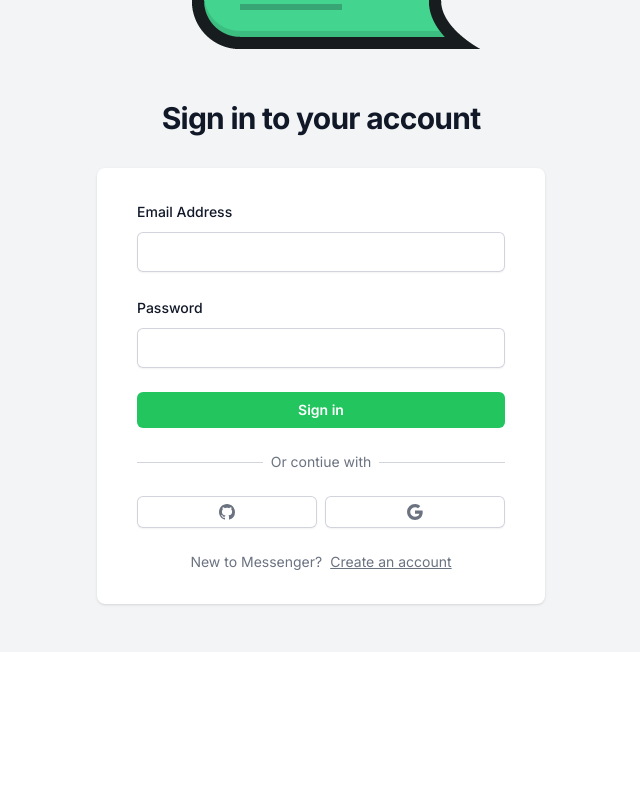
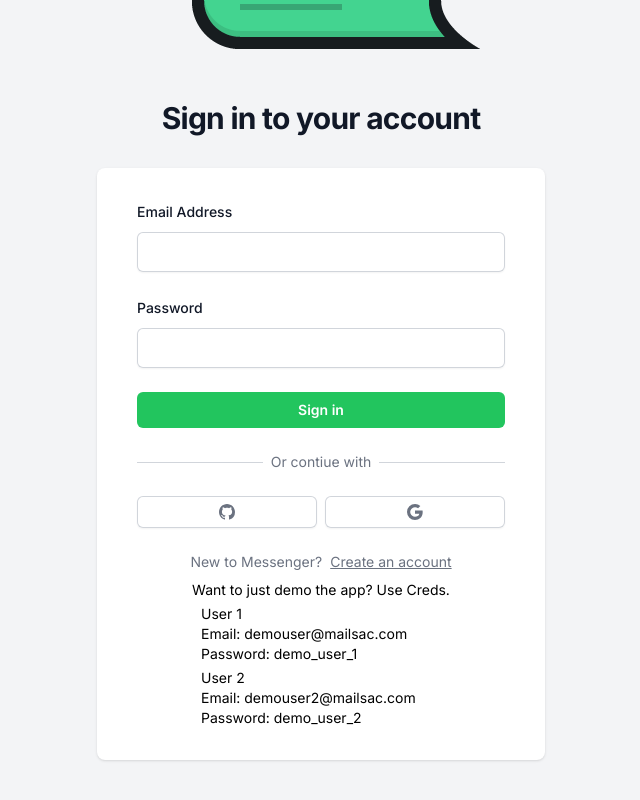
Before and after one commit to yashUcr773/SwiftChat, a Next.js app: page / in a window 1280 px wide. Shown: the part 290-1090 px from the top of the page, without its empty margins (319-959 px from the left). Before the commit the page ends 942 px from the top, so only its background shows below. Built offline with nearby package versions, Linux system fonts and the light colour scheme; no server answers; what pusher would draw is missing.

Commit message:
added demo user creds on signin/signup page

```diff
--- a/components/AuthFormComponent.tsx
+++ b/components/AuthFormComponent.tsx
@@ -10,6 +10,7 @@ import axios from "axios"
 import toast from "react-hot-toast"
 import { signIn, useSession } from "next-auth/react"
 import { useRouter } from "next/navigation"
+import DemoUserCreds from "./DemoUserCreds"
 
 type VARIANT = 'LOGIN' | "REGISTER"
 type SOCIALS = 'github' | 'google'
@@ -131,6 +132,7 @@ export default function AuthFormComponent() {
                         {variant === 'LOGIN' ? 'Create an account' : "Login"}
                     </div>
                 </div>
+                <DemoUserCreds></DemoUserCreds>
             </div>
         </div>
     )
--- /dev/null
+++ b/components/DemoUserCreds.tsx
@@ -0,0 +1,17 @@
+export default function DemoUserCreds() {
+	return (
+		<div className="flex flex-col gap-1 items-center justify-center text-sm mt-2 px-2">
+			<div>Want to just demo the app? Use Creds.</div>
+			<div className="flex flex-col items-start w-60">
+				<div>User 1</div>
+				<div>Email: demouser@mailsac.com</div>
+				<div>Password: demo_user_1</div>
+			</div>
+			<div className="flex flex-col items-start w-60">
+				<div>User 2</div>
+				<div>Email: demouser2@mailsac.com</div>
+				<div>Password: demo_user_2</div>
+			</div>
+		</div>
+	);
+}
```
Also changed, not shown: 1 other file (tests, documents, lock files or other folders).
